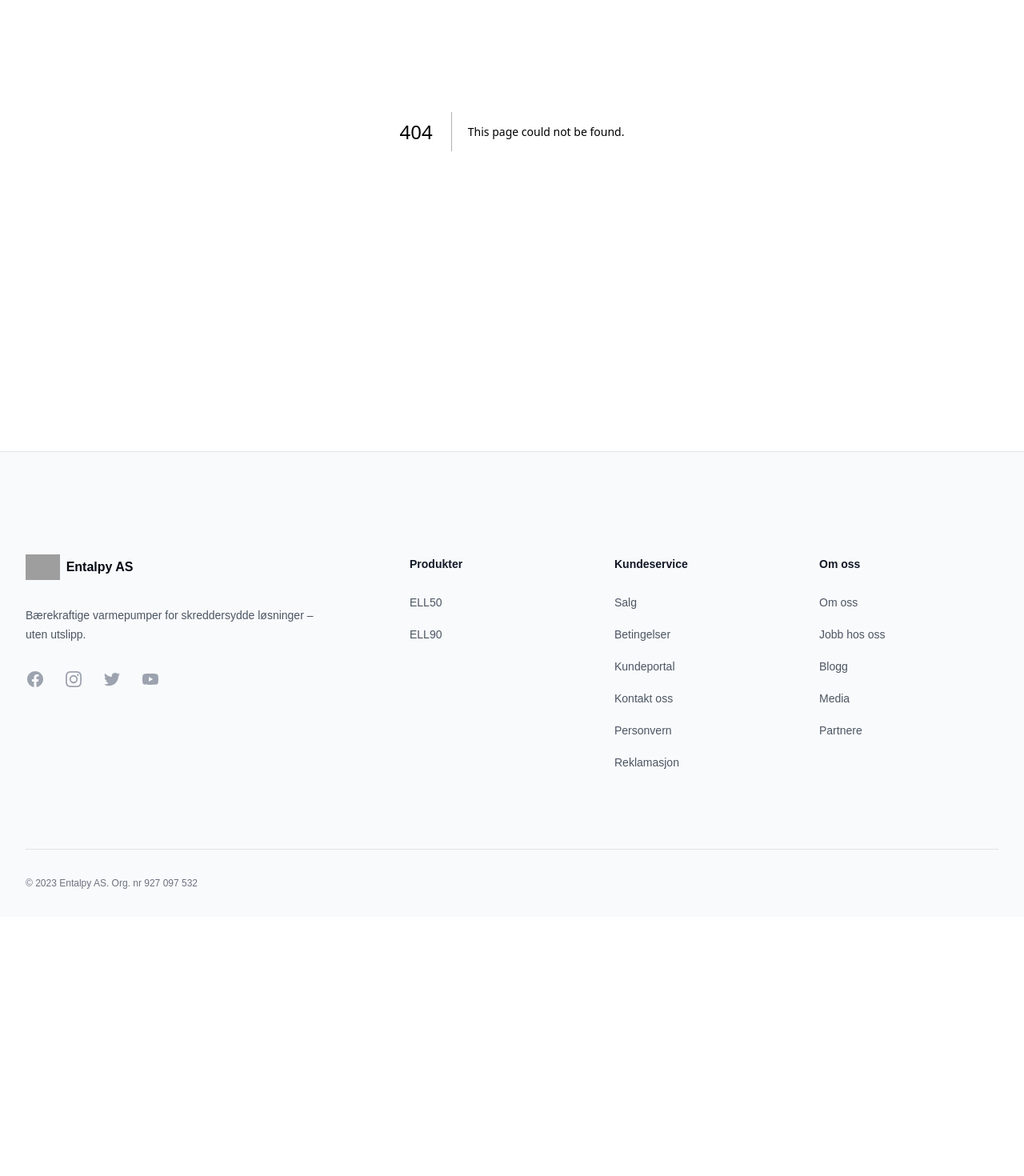
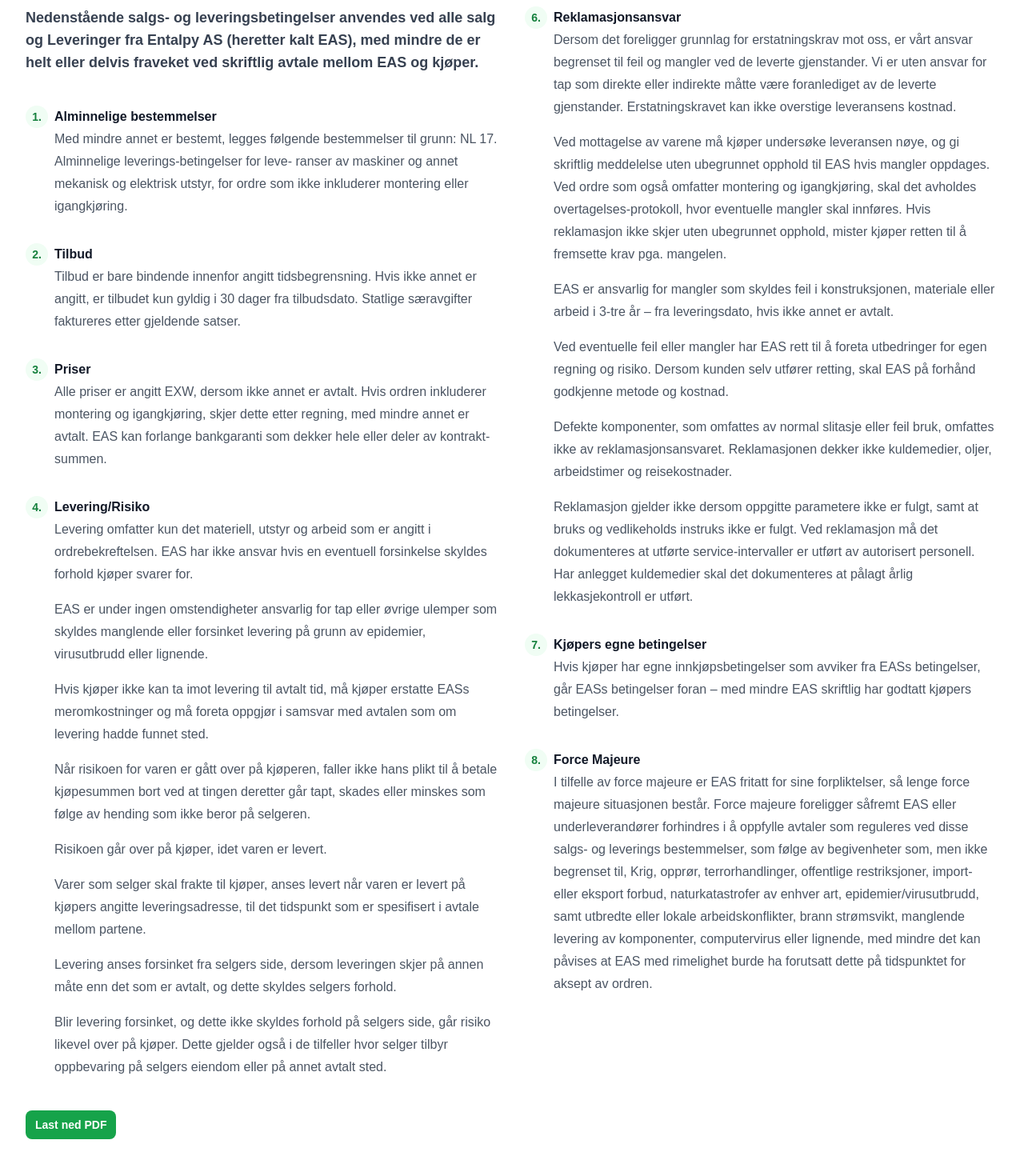
Before and after one commit to Emily-Nilsen/entalpy, a Next.js app: page /betingelser in a window 1280 px wide. Before the commit this address had no page. Shown: the part 320-1790 px from the top of the page at 80% size. Before the commit the page ends 1466 px from the top, so only its background shows below. Built offline with nearby package versions, Linux system fonts and the light colour scheme; grey boxes are pictures that could not be loaded; a web font is replaced by a local one.

Commit message:
Add salg og leveringsbetingelser

```diff
--- a/src/components/Footer.jsx
+++ b/src/components/Footer.jsx
@@ -7,8 +7,7 @@ const navigation = {
     { name: 'ELL90', href: '#' },
   ],
   kundeservice: [
-    { name: 'Salg', href: '#' },
-    { name: 'Betingelser', href: '#' },
+    { name: 'Salgs- og leveringsbetingelser', href: '/betingelser' },
     { name: 'Kundeportal', href: '#' },
     { name: 'Kontakt oss', href: '/kontakt' },
     { name: 'Personvern', href: '#' },
@@ -20,11 +19,6 @@ const navigation = {
     { name: 'Blogg', href: '/om-oss#blogg' },
     { name: 'Media', href: '#' },
     { name: 'Partnere', href: '#' },
-  ],
-  legal: [
-    { name: 'Claim', href: '#' },
-    { name: 'Privacy', href: '#' },
-    { name: 'Terms', href: '#' },
   ],
   social: [
     {
--- a/src/components/Header.jsx
+++ b/src/components/Header.jsx
@@ -152,7 +152,7 @@ export function Header() {
           </Popover>
 
           <Link
-            href="#"
+            href="/betingelser"
             className="text-sm font-semibold leading-6 text-gray-900 [&:not(:focus-visible)]:focus:outline-none bg-white hover:bg-green-50 transition duration-300 ease-in-out  active:bg-green-100 focus:outline-none focus:ring-1 focus:ring-green-600 rounded-lg py-1.5 px-3 justify-center"
           >
             Kundeservice
@@ -269,7 +269,7 @@ export function Header() {
                 </Disclosure>
 
                 <Link
-                  href="#"
+                  href="/betingelser"
                   className="block px-3 py-1.5 -mx-3 text-base font-semibold leading-7 text-gray-900 rounded-lg hover:bg-gray-50"
                 >
                   Kundeservice
--- /dev/null
+++ b/src/pages/betingelser.jsx
@@ -0,0 +1,157 @@
+import { Button } from '@/components/Button';
+
+const betingelser = [
+  {
+    id: '1',
+    title: 'Alminnelige bestemmelser',
+    description: [
+      'Med mindre annet er bestemt, legges følgende bestemmelser til grunn: NL 17. Alminnelige leverings-betingelser for leve- ranser av maskiner og annet mekanisk og elektrisk utstyr, for ordre som ikke inkluderer montering eller igangkjøring. ',
+    ],
+  },
+  {
+    id: '2',
+    title: 'Tilbud',
+    description: [
+      'Tilbud er bare bindende innenfor angitt tidsbegrensning. Hvis ikke annet er angitt, er tilbudet kun gyldig i 30 dager fra tilbudsdato. Statlige særavgifter faktureres etter gjeldende satser.',
+    ],
+  },
+  {
+    id: '3',
+    title: 'Priser',
+    description: [
+      'Alle priser er angitt EXW, dersom ikke annet er avtalt. Hvis ordren inkluderer montering og igangkjøring, skjer dette etter regning, med mindre annet er avtalt. EAS kan forlange bankgaranti som dekker hele eller deler av kontrakt- summen.',
+    ],
+  },
+  {
+    id: '4',
+    title: 'Levering/Risiko',
+    description: [
+      'Levering omfatter kun det materiell, utstyr og arbeid som er angitt i ordrebekreftelsen. EAS har ikke ansvar hvis en eventuell forsinkelse skyldes forhold kjøper svarer for.',
+      'EAS er under ingen omstendigheter ansvarlig for tap eller øvrige ulemper som skyldes manglende eller forsinket levering på grunn av epidemier, virusutbrudd eller lignende.',
+      'Hvis kjøper ikke kan ta imot levering til avtalt tid, må kjøper erstatte EASs meromkostninger og må foreta oppgjør i samsvar med avtalen som om levering hadde funnet sted.',
+      'Når risikoen for varen er gått over på kjøperen, faller ikke hans plikt til å betale kjøpesummen bort ved at tingen deretter går tapt, skades eller minskes som følge av hending som ikke beror på selgeren.',
+      'Risikoen går over på kjøper, idet varen er levert.',
+      'Varer som selger skal frakte til kjøper, anses levert når varen er levert på kjøpers angitte leveringsadresse, til det tidspunkt som er spesifisert i avtale mellom partene.',
+      'Levering anses forsinket fra selgers side, dersom leveringen skjer på annen måte enn det som er avtalt, og dette skyldes selgers forhold.',
+      'Blir levering forsinket, og dette ikke skyldes forhold på selgers side, går risiko likevel over på kjøper. Dette gjelder også i de tilfeller hvor selger tilbyr oppbevaring på selgers eiendom eller på annet avtalt sted.',
+    ],
+  },
+  {
+    id: '5',
+    title: 'Betalingsbetingelser',
+    description: [
+      '50% ved bestilling, 50% når varen er klar for levering. Etter forfall beregnes forsinkelsesrenter etter gjeldende sats. Ved manglende betaling vil saken bli sendt inkasso og renter påløpe. Leverte varer forblir EAS eiendom inntil full betaling foreligger. Manglende uberettiget betaling kan medføre begrensninger i support.',
+    ],
+  },
+  {
+    id: '6',
+    title: 'Reklamasjonsansvar',
+    description: [
+      'Dersom det foreligger grunnlag for erstatningskrav mot oss, er vårt ansvar begrenset til feil og mangler ved de leverte gjenstander. Vi er uten ansvar for tap som direkte eller indirekte måtte være foranlediget av de leverte gjenstander. Erstatningskravet kan ikke overstige leveransens kostnad.',
+      'Ved mottagelse av varene må kjøper undersøke leveransen nøye, og gi skriftlig meddelelse uten ubegrunnet opphold til EAS hvis mangler oppdages. Ved ordre som også omfatter montering og igangkjøring, skal det avholdes overtagelses-protokoll, hvor eventuelle mangler skal innføres. Hvis reklamasjon ikke skjer uten ubegrunnet opphold, mister kjøper retten til å fremsette krav pga. mangelen.',
+      'EAS er ansvarlig for mangler som skyldes feil i konstruksjonen, materiale eller arbeid i 3-tre år – fra leveringsdato, hvis ikke annet er avtalt.',
+      'Ved eventuelle feil eller mangler har EAS rett til å foreta utbedringer for egen regning og risiko. Dersom kunden selv utfører retting, skal EAS på forhånd godkjenne metode og kostnad.',
+      'Defekte komponenter, som omfattes av normal slitasje eller feil bruk, omfattes ikke av reklamasjonsansvaret. Reklamasjonen dekker ikke kuldemedier, oljer, arbeidstimer og reisekostnader.',
+      'Reklamasjon gjelder ikke dersom oppgitte parametere ikke er fulgt, samt at bruks og vedlikeholds instruks ikke er fulgt. Ved reklamasjon må det dokumenteres at utførte service-intervaller er utført av autorisert personell. Har anlegget kuldemedier skal det dokumenteres at pålagt årlig lekkasjekontroll er utført.',
+    ],
+  },
+  {
+    id: '7',
+    title: 'Kjøpers egne betingelser',
+    description: [
+      'Hvis kjøper har egne innkjøpsbetingelser som avviker fra EASs betingelser, går EASs betingelser foran – med mindre EAS skriftlig har godtatt kjøpers betingelser.',
+    ],
+  },
+  {
+    id: '8',
+    title: 'Force Majeure',
+    description: [
+      'I tilfelle av force majeure er EAS fritatt for sine forpliktelser, så lenge force majeure situasjonen består. Force majeure foreligger såfremt EAS eller underleverandører forhindres i å oppfylle avtaler som reguleres ved disse salgs- og leverings bestemmelser, som følge av begivenheter som, men ikke begrenset til, Krig, opprør, terrorhandlinger, offentlige restriksjoner, import- eller eksport forbud, naturkatastrofer av enhver art, epidemier/virusutbrudd, samt utbredte eller lokale arbeidskonflikter, brann strømsvikt, manglende levering av komponenter, computervirus eller lignende, med mindre det kan påvises at EAS med rimelighet burde ha forutsatt dette på tidspunktet for aksept av ordren.',
+    ],
+  },
+];
+
+export default function Betingelser() {
+  return (
+    <div className="py-24 bg-white sm:py-32">
+      <div className="px-6 mx-auto max-w-7xl lg:px-8">
+        <div className="max-w-2xl mx-auto lg:mx-0 lg:max-w-none">
+          <p className="text-base font-semibold leading-7 text-green-600">
+            Generelle
+          </p>
+          <h1 className="mt-2 text-3xl font-bold tracking-tight text-gray-900 sm:text-4xl">
+            Salgs- og leveringsbetingelser
+          </h1>
+          <div className="grid max-w-xl grid-cols-1 gap-8 mt-10 text-base leading-7 text-gray-700 lg:max-w-none lg:grid-cols-2">
+            <div>
+              <p className="text-lg font-semibold">
+                Nedenstående salgs- og leveringsbetingelser anvendes ved alle
+                salg og Leveringer fra Entalpy AS (heretter kalt EAS), med
+                mindre de er helt eller delvis fraveket ved skriftlig avtale
+                mellom EAS og kjøper.
+              </p>
+              {/* <p className="mt-8">
+                Et vitae blandit facilisi magna lacus commodo. Vitae sapien duis
+                odio id et. Id blandit molestie auctor fermentum dignissim.
+                Lacus diam tincidunt ac cursus in vel. Mauris varius vulputate
+                et ultrices hac adipiscing egestas.
+              </p> */}
+              <dl className="max-w-xl mt-10 space-y-8 text-base leading-7 text-gray-600 lg:max-w-none">
+                {betingelser.slice(0, 4).map((betingelse) => (
+                  <div key={betingelse.name} className="relative pl-9">
+                    <dt className="inline font-semibold text-gray-900">
+                      <div
+                        className="absolute top-0 left-0 flex items-center justify-center text-sm text-green-700 rounded-full bg-green-50 w-7 h-7"
+                        aria-hidden="true"
+                      >
+                        {betingelse.id}.
+                      </div>
+                      {betingelse.title}
+                    </dt>{' '}
+                    <dd className="block space-y-4">
+                      {betingelse.description.map((desc, i) => (
+                        <p key={i}>{desc}</p>
+                      ))}
+                    </dd>
+                  </div>
+                ))}
+              </dl>
+            </div>
+            <div>
+              <dl className="max-w-xl mt-0 space-y-8 text-base leading-7 text-gray-600 lg:max-w-none">
+                {betingelser.slice(5, 8).map((betingelse) => (
+                  <div key={betingelse.name} className="relative pl-9">
+                    <dt className="inline font-semibold text-gray-900">
+                      <div
+                        className="absolute top-0 left-0 flex items-center justify-center text-sm text-green-700 rounded-full bg-green-50 w-7 h-7"
+                        aria-hidden="true"
+                      >
+                        {betingelse.id}.
+                      </div>
+                      {betingelse.title}
+                    </dt>{' '}
+                    <dd className="block space-y-4">
+                      {betingelse.description.map((desc, i) => (
+                        <p key={i}>{desc}</p>
+                      ))}
+                    </dd>
+                  </div>
+                ))}
+              </dl>
+            </div>
+          </div>
+          <div className="flex mt-10">
+            <Button
+              download
+              href="/Entalpy-AS-salgs-og-leveringsbetingelser.pdf"
+              target="_blank"
+              rel="noopener noreferrer"
+            >
+              Last ned PDF
+            </Button>
+          </div>
+        </div>
+      </div>
+    </div>
+  );
+}
--- a/tsconfig.json
+++ b/tsconfig.json
@@ -18,6 +18,6 @@
       "@/*": ["./src/*"]
     }
   },
-  "include": ["next-env.d.ts", "**/*.ts", "**/*.tsx"],
+  "include": ["next-env.d.ts", "**/*.ts", "**/*.tsx", "src/pages/kontakt.jsx"],
   "exclude": ["node_modules"]
 }
```
Also changed, not shown: 1 other file (tests, documents, lock files or other folders).
